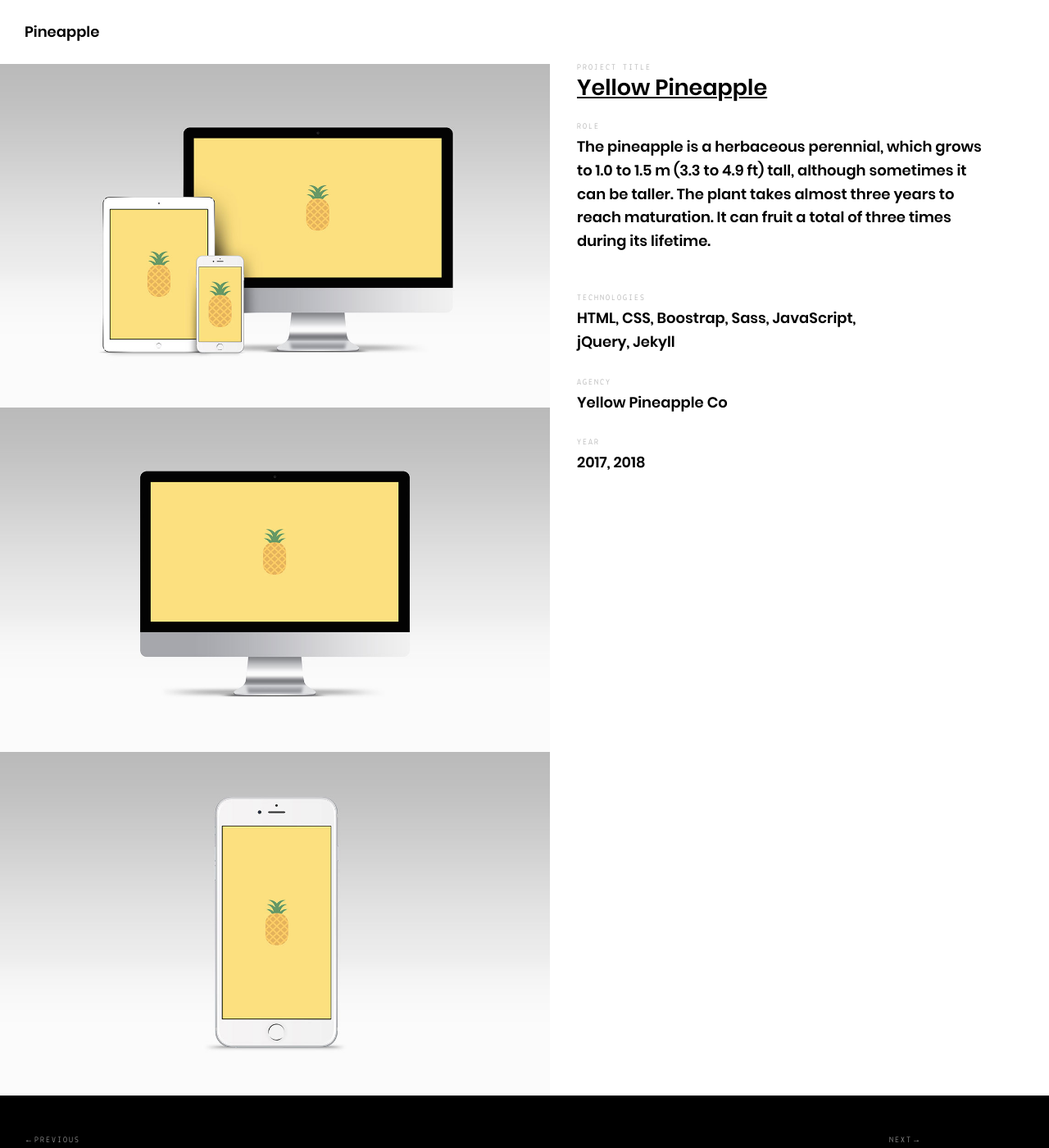
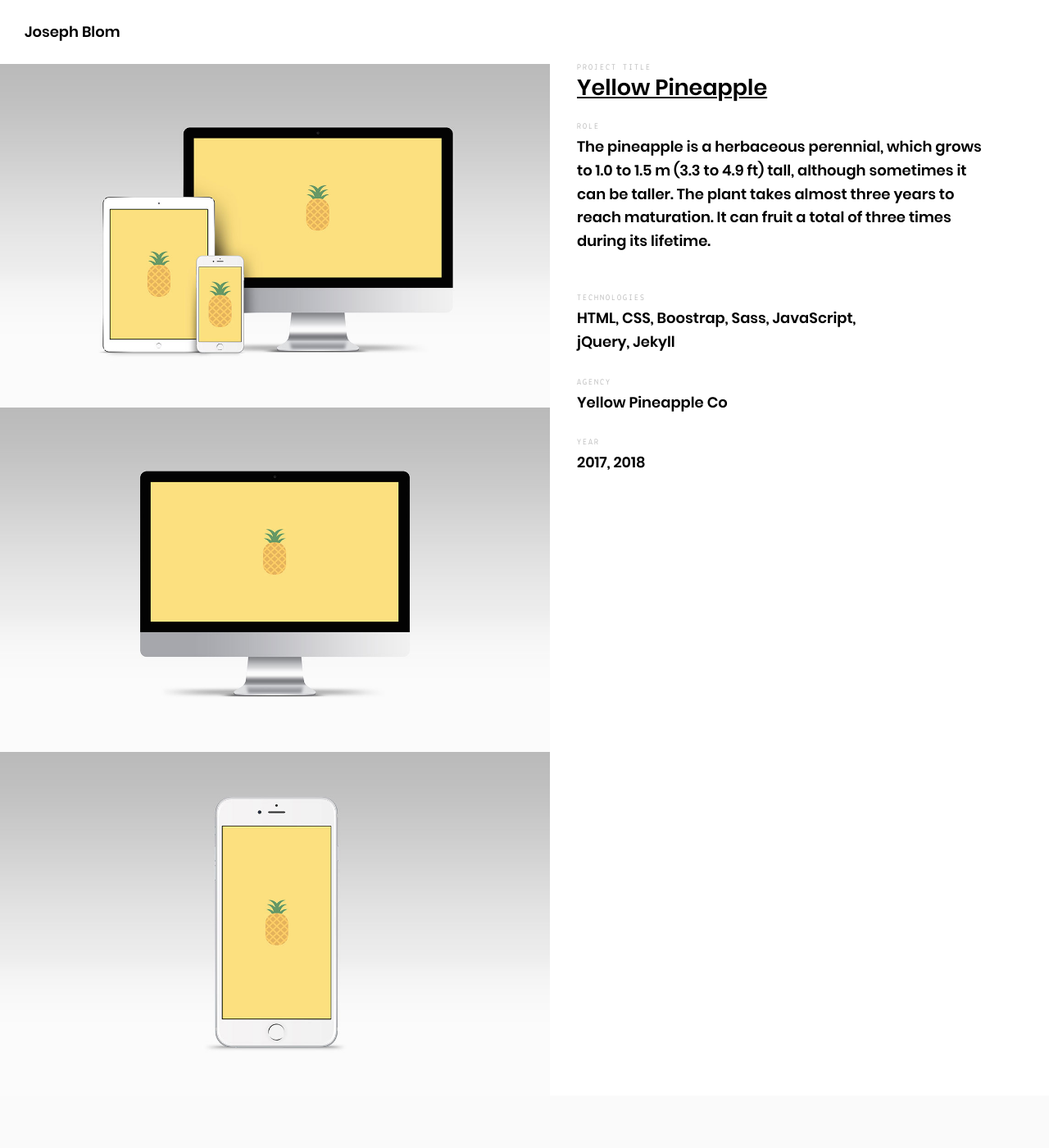
Before and after one commit to jrblom2/jrblom2.github.io, a Jekyll site: the page built from _posts/projects/2017-04-02-yellowpineapple.md, in a window 1280 px wide and 1400 px high. Shown: the whole window at 82% size. Built offline with Jekyll 4.4.1, drawn with Linux system fonts in a browser that asks for light colours; some of the changed text lies outside the part shown.

Commit message:
prune template, first pass, needs projects

```diff
--- a/_config.yml
+++ b/_config.yml
@@ -1,14 +1,12 @@
 # User config
-author: "Pineapple"
-tagline: "Pineapple Certfied Jekyll Theme"
-description: "In 1493, explorer Christopher Columbus found pineapples on Guadeloupe Island in the Caribbean. Pineapple on pizza soon followed..."
-keywords: "Pineapple, Pineapple Pizza, Pineapple House"
-email: "pineapple@example.com"
-linkedin: "https://www.linkedin.com/"
-twitter: "https://twitter.com/"
-github: "https://github.com/"
+author: "Joseph Blom"
+tagline: "Joseph Blom Portfolio"
+description: "I like pineapple."
+email: "jblom5400@gmail.com"
+linkedin: "www.linkedin.com/in/joseph-blom-975366231"
 
 # Site config
+# url:                "http://localhost:4000"
 baseurl: ""
 highlighter: rouge
 sass:
--- a/_includes/footer.html
+++ b/_includes/footer.html
@@ -8,8 +8,6 @@
 			<h2>Follow</h2>
 			<ul>
 				<li><a title="LinkedIn" href="{{ site.linkedin }}" target="_blank">LinkedIn</a></li>
-				<li><a title="Twitter" href="{{ site.twitter }}" target="_blank">Twitter</a></li>
-				<li><a title="Github" href="{{ site.github }}" target="_blank">Github</a></li>
 			</ul>
 		</section>
 	</div>
--- a/_includes/head.html
+++ b/_includes/head.html
@@ -8,4 +8,4 @@
 <link rel="manifest" href="/manifest.json">
 <link rel="mask-icon" href="/safari-pinned-tab.svg" color="#5bbad5">
 <meta name="theme-color" content="#ffffff">
-<link rel="stylesheet" href="{{ "/assets/css/style.css" | prepend: site.baseurl }}">
+<link rel="stylesheet" href="{{ '/assets/css/style.css' | prepend: site.baseurl }}">
--- a/_layouts/project.html
+++ b/_layouts/project.html
@@ -9,7 +9,7 @@
 </head>
 <body>
 	{% include header.html %}
-	<main class="content">
+	<main class="projectContent">
 		<section class="project">
 			<div class="container">
 				<article>
@@ -39,22 +39,6 @@
 				</aside>
 			</div>
 		</section>
-		<section class="project-navigation">
-			<div class="container">
-				{% if page.previous and page.previous.categories contains "projects" %}
-				<a title="Previous {{ page.previous.project.title }}" href="{{ page.previous.url | prepend: site.baseurl }}" class="prev">
-					<span class="h2">Previous</span>
-					<h2>{{ page.previous.project.title }}</h2>
-				</a>
-				{% endif %}
-				{% if page.next and page.next.categories contains "projects" %}
-				<a title="Next {{ page.next.project.title }}" href="{{ page.next.url | prepend: site.baseurl }}" class="next">
-					<span class="h2">Next</span>
-					<h2>{{ page.next.project.title }}</h2>
-				</a>
-				{% endif %}
-			</div>
-		</section>
 	</main>
 	{% include footer.html %}
 	<script src="{{ "/assets/scripts/vendor/jquery-1.12.4.min.js" | prepend: site.baseurl }}"></script>
--- a/assets/scss/_layout.scss
+++ b/assets/scss/_layout.scss
@@ -27,7 +27,7 @@
 	}
 }
 
-.content {
+.projectContent {
 	background: $color-white;
 	padding: 7rem 0 0;
 	margin-bottom: 31.24rem;
@@ -38,6 +38,19 @@
 
 	@media (min-width: $breakpoint-medium) {
 		padding: 21rem 0 0;
+		margin-bottom: 23.42rem;
+	}
+}
+
+.content {
+	background: $color-white;
+	margin-bottom: 31.24rem;
+	position: relative;
+	top: 0;
+	left: 0;
+	z-index: 1;
+
+	@media (min-width: $breakpoint-medium) {
 		margin-bottom: 23.42rem;
 	}
 }
--- a/index.html
+++ b/index.html
@@ -3,10 +3,9 @@
 <!DOCTYPE html>
 <html lang="en">
 <head>
-	<title>{{ site.author }} / {{ site.tagline }}</title>
+	<title>{{ site.tagline }}</title>
 	<meta name="author" content="{{ site.author }}">
 	<meta name="description" content="{{ site.description }}">
-	<meta name="keywords" content="{{ site.keywords }}">
 	{% include head.html %}
 </head>
 <body>
```
Also changed, not shown: _posts/projects/2017-04-04-aquapineapple.md (deleted, +0 -32 lines).
